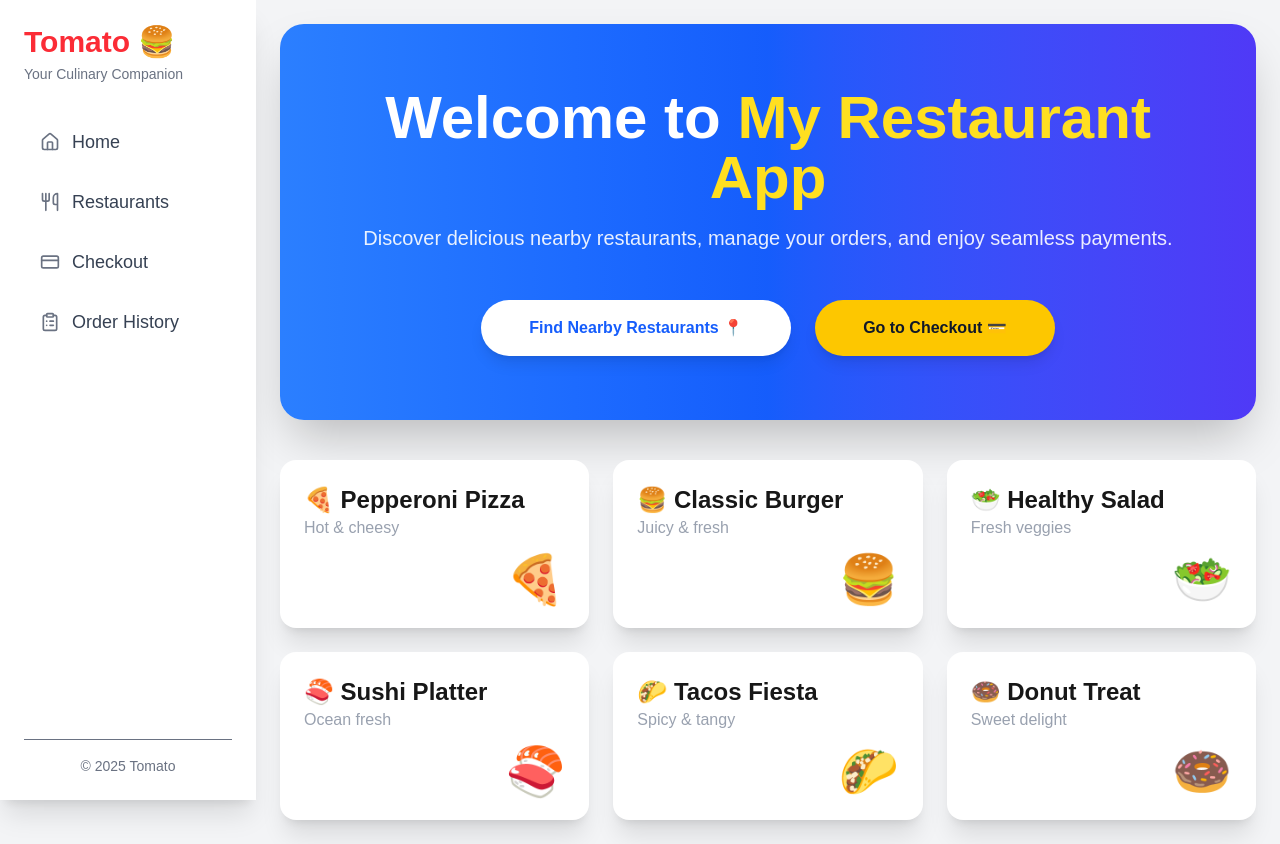
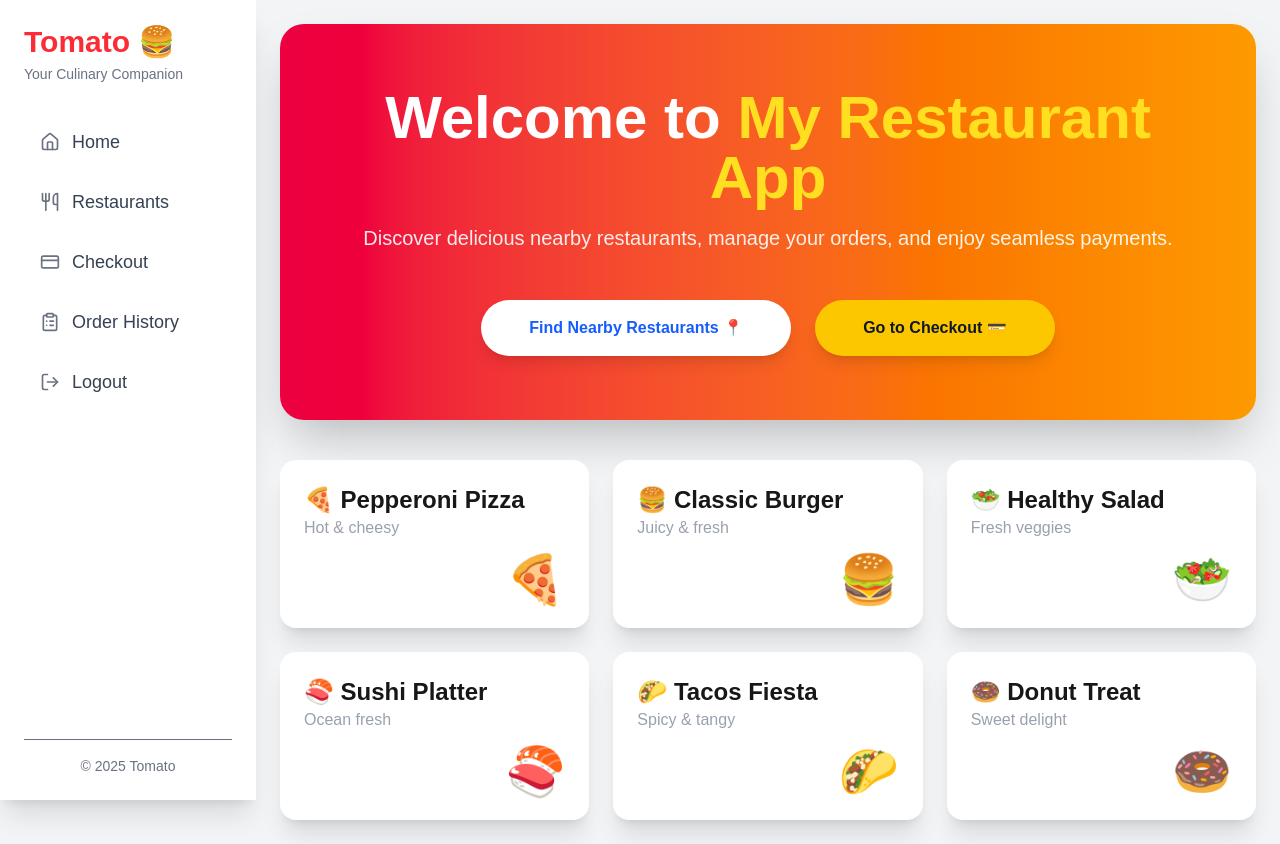
Before and after one commit to Amit25Kumar02/Stripe-project, a Next.js app in the folder tomato/: page / in a window 1280 px wide. Built offline with nearby package versions, Linux system fonts and the light colour scheme; sample sign-in values are in the browser's storage.

Commit message:
logout btn add

```diff
--- a/tomato/src/app/order-history/page.tsx
+++ b/tomato/src/app/order-history/page.tsx
@@ -197,10 +197,10 @@ export default function OrdersPage() {
       </aside>
 
       {/* Main content */}
-      <main className="flex-1 lg:ml-64 p-6 lg:p-12 relative overflow-hidden bg-gradient-to-br from-indigo-100 via-purple-100 to-pink-100">
+      <main className="flex-1 lg:ml-64 p-6 lg:p-12 relative overflow-hidden ">
         {/* Page Title */}
         <div className="text-center mb-12">
-          <h1 className="text-4xl sm:text-5xl font-extrabold bg-clip-text text-transparent bg-gradient-to-r from-indigo-600 via-purple-600 to-pink-600 drop-shadow-lg">
+          <h1 className="text-4xl sm:text-5xl font-extrabold bg-clip-text text-black drop-shadow-lg">
             📦 My Order History
           </h1>
           <p className="mt-3 text-gray-600 text-lg">
--- a/tomato/src/app/page.tsx
+++ b/tomato/src/app/page.tsx
@@ -10,6 +10,7 @@ import {
   Menu as MenuIcon,
   X as CloseIcon,
   ClipboardListIcon,
+  LogOut as LogoutIcon,
 } from 'lucide-react';
 
 
@@ -49,6 +50,13 @@ export default function Home() {
     { name: '🍩 Donut Treat', desc: 'Sweet delight' },
   ];
 
+  // ✅ Logout logic
+  const handleLogout = () => {
+    localStorage.removeItem('token');
+    localStorage.removeItem('user');
+    router.push('/login'); // redirect to login
+  };
+
   return (
     <div className="min-h-screen bg-gray-100 flex flex-col lg:flex-row">
 
@@ -63,9 +71,8 @@ export default function Home() {
 
       {/* Sidebar */}
       <aside
-        className={`fixed inset-y-0 left-0 w-64 bg-white shadow-xl transform ${
-          isSidebarOpen ? 'translate-x-0' : '-translate-x-full'
-        } lg:translate-x-0 transition-transform duration-300 ease-in-out p-6 flex flex-col z-40`}
+        className={`fixed inset-y-0 left-0 w-64 bg-white shadow-xl transform ${isSidebarOpen ? 'translate-x-0' : '-translate-x-full'
+          } lg:translate-x-0 transition-transform duration-300 ease-in-out p-6 flex flex-col z-40`}
       >
         <div className="mb-8 text-center lg:text-left">
           <h2 className="text-3xl font-extrabold text-gray-900 flex items-center justify-center lg:justify-start">
@@ -73,6 +80,8 @@ export default function Home() {
           </h2>
           <p className="text-sm text-gray-500 mt-1">Your Culinary Companion</p>
         </div>
+
+        {/* Navigation */}
         <nav className="flex-grow">
           <ul className="space-y-2">
             {navLinks.map((link) => (
@@ -89,8 +98,22 @@ export default function Home() {
                 </Link>
               </li>
             ))}
+
+            {/* ✅ Logout Button */}
+            <li>
+              <button
+                onClick={handleLogout}
+                className="w-full flex items-center px-4 py-3 text-lg font-medium text-gray-700 rounded-lg hover:bg-red-50 hover:text-blue-600 transition duration-150 ease-in-out group"
+              >
+                <span className="mr-3 text-gray-500 group-hover:text-blue-500 transition-colors duration-150">
+                  <LogoutIcon size={20} />
+                </span>
+                Logout
+              </button>
+            </li>
           </ul>
         </nav>
+
         <div className="mt-auto text-center text-sm text-gray-500 border-t pt-4">
           <p>&copy; {new Date().getFullYear()} Tomato</p>
         </div>
@@ -98,7 +121,7 @@ export default function Home() {
 
       {/* Main Content */}
       <main className="flex-1 lg:ml-64 p-6 flex flex-col gap-10">
-        <div className="bg-gradient-to-r from-blue-500 via-blue-600 to-indigo-600 text-white rounded-3xl shadow-2xl p-10 md:p-16 w-full max-w-full mx-auto text-center">
+        <div className="bg-gradient-to-r from-rose-600 to-amber-500 text-white rounded-3xl shadow-2xl p-10 md:p-16 w-full max-w-full mx-auto text-center">
           <h1 className="text-5xl md:text-6xl font-extrabold mb-4">
             Welcome to <span className="text-yellow-300">My Restaurant App</span>
           </h1>
--- a/tomato/src/app/restaurants/page.tsx
+++ b/tomato/src/app/restaurants/page.tsx
@@ -614,7 +614,7 @@ export default function RestaurantsPage() {
                         },
                       }}
                     >
-                      <button className="w-full bg-blue-600 hover:bg-blue-700 text-white font-semibold py-2 rounded-lg transition duration-300 ease-in-out">
+                      <button className="w-full bg-blue-600 hover:bg-blue-700 text-white font-semibold py-2 rounded-lg transition duration-300 cursor-pointer ease-in-out">
                         View Menu
                       </button>
                     </NextLink>
```
